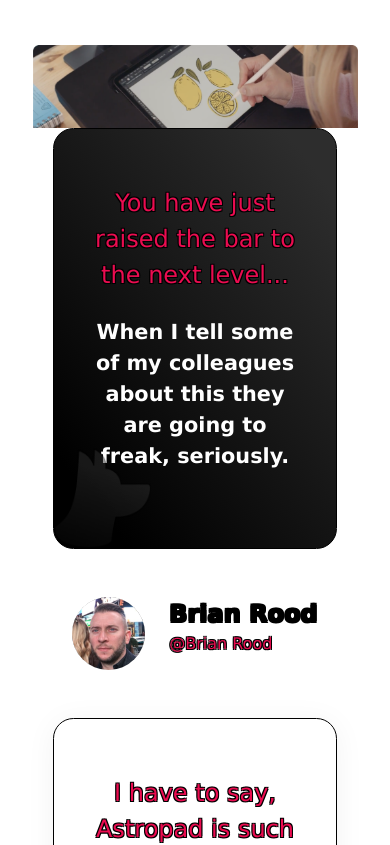
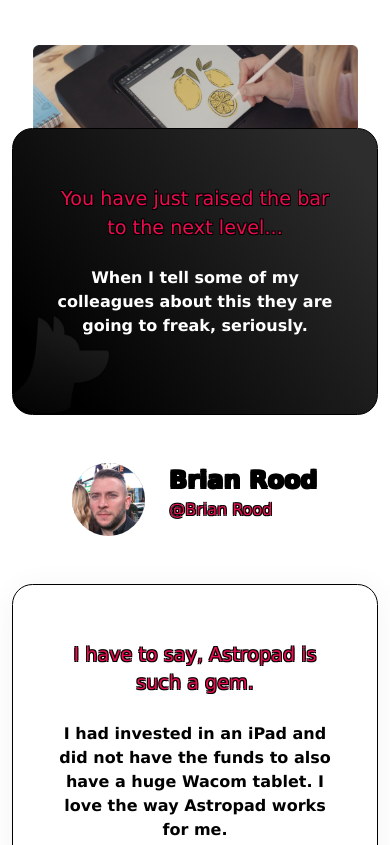
Before and after one commit to riva-nouman-brainx/Astropad, a plain HTML site: page index.html in a window 390 px wide. Shown: the part 2408-3253 px from the top of the page. Drawn offline with nearby package versions, Linux system fonts and the light colour scheme.

Commit message:
fixed margin

```diff
--- a/style.css
+++ b/style.css
@@ -174,6 +174,9 @@ td {
   font-weight: 500;
   line-height: 148%; /* 38.847px */
 }
+.card-wrapper {
+  height: 25vh;
+}
 
 @media only screen and (max-width: 768px) {
   .rating-text {
@@ -221,9 +224,14 @@ td {
   #d-3 {
     order: 3;
   }
-  .card-wrapper {
-    margin-left: 1.8rem;
-    margin-right: 1.8rem;
+  .red-text {
+    font-size: 1.2rem;
+  }
+  .normal-card-text-black {
+    font-size: 1rem;
+  }
+  .normal-card-text-white {
+    font-size: 1rem;
   }
 }
 
```
